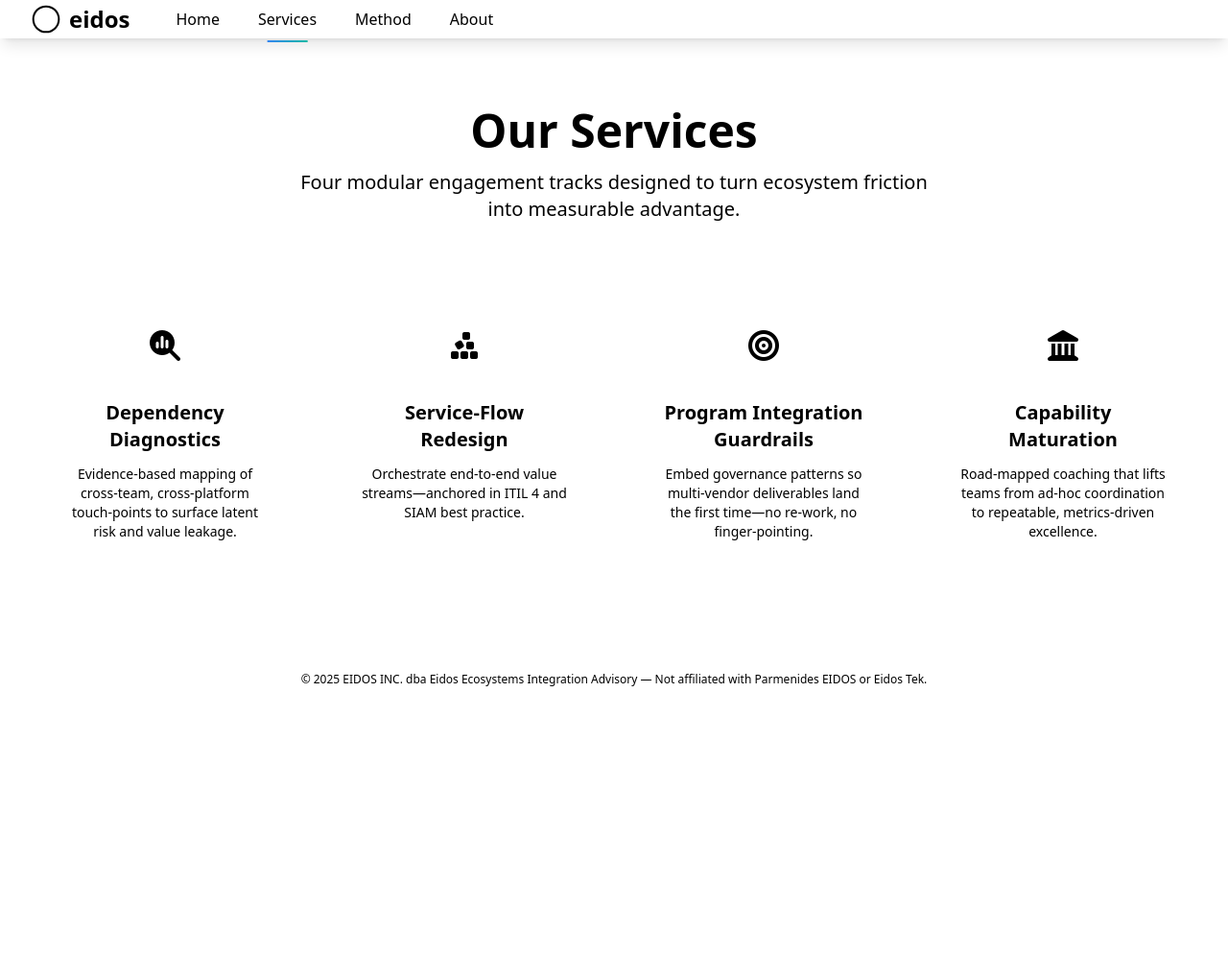
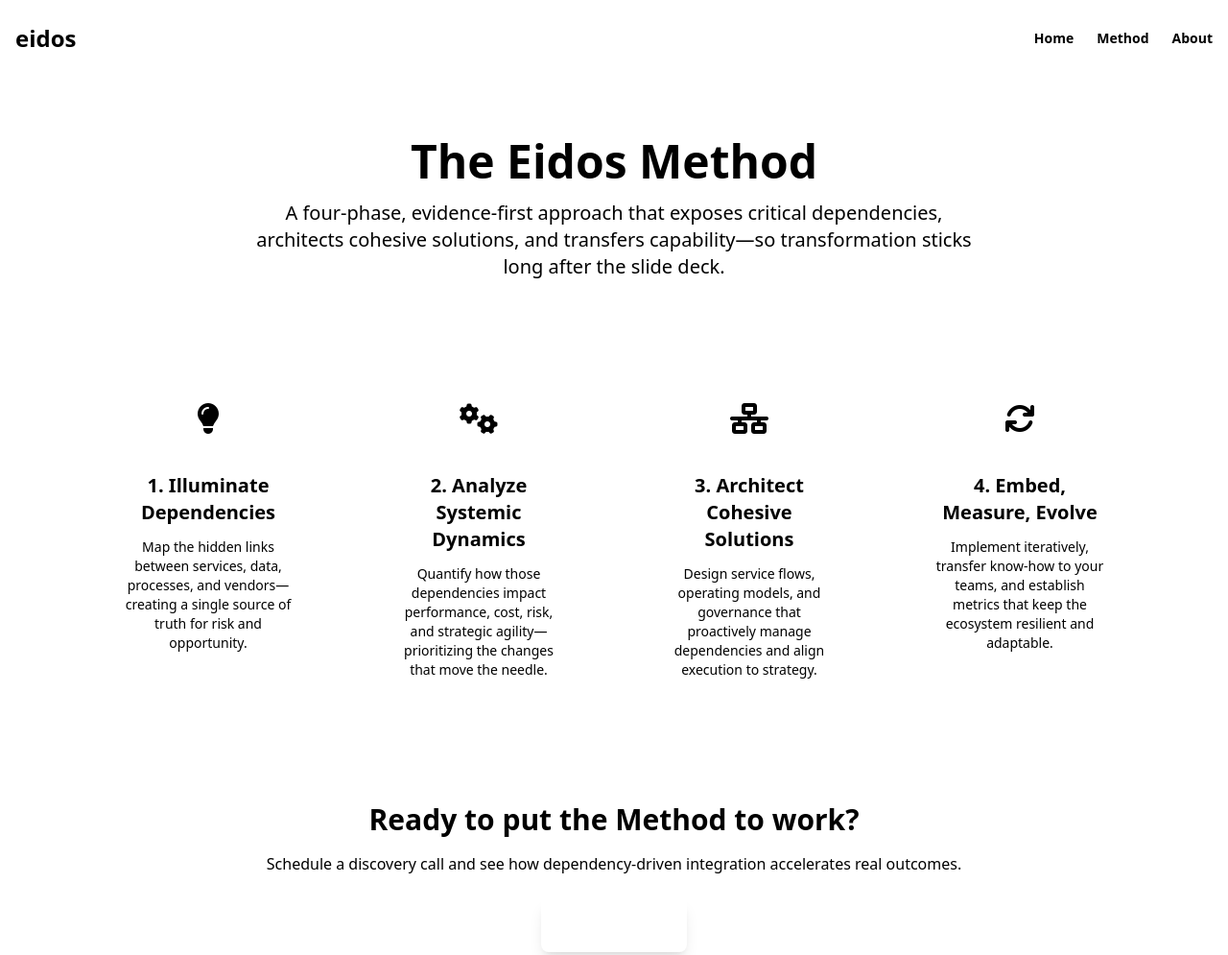
Before and after one commit to averymckie/eidos-site, a plain HTML site: page method.html in a window 1280 px wide. Shown: the top 995 px of the page at 96% size. Before the commit the page ends 800 px from the top, so only its background shows below. Drawn offline with nearby package versions, Linux system fonts and the light colour scheme.

Commit message:
Update method.html

```diff
--- a/method.html
+++ b/method.html
@@ -3,73 +3,66 @@
 <head>
   <meta charset="UTF-8" />
   <meta name="viewport" content="width=device-width, initial-scale=1.0" />
-  <title>Services │ Eidos Ecosystems Integration Advisory</title>
-  <meta name="description" content="Detailed overview of Eidos services—dependency diagnostics, service-flow redesign, program guardrails, and capability maturation." />
-  <!-- Tailwind CDN + Font Awesome (same as index) -->
+  <title>Method │ Eidos Ecosystems Integration Advisory</title>
+  <meta name="description" content="Discover the four-phase Eidos Method—an evidence-first approach to mastering enterprise dependencies and delivering sustainable transformation." />
   <link rel="stylesheet" href="https://cdnjs.cloudflare.com/ajax/libs/font-awesome/6.4.2/css/all.min.css" crossorigin="anonymous" />
   <script src="https://cdn.tailwindcss.com"></script>
-  <script>/* re-use the same tailwind.config from index */</script>
-  <style>/* minimal extra styling */
-    .nav-link{position:relative}@media(min-width:768px){.nav-link::after{content:"";position:absolute;width:0;height:2px;bottom:-4px;left:50%;transform:translateX(-50%);background:linear-gradient(90deg,#3385f0,#14b8a6);transition:width .3s}}.nav-link:hover::after,.nav-link-active::after{width:70%}
-  </style>
+  <style>.nav-link{position:relative}@media(min-width:768px){.nav-link::after{content:"";position:absolute;width:0;height:2px;bottom:-4px;left:50%;transform:translateX(-50%);background:linear-gradient(90deg,#3385f0,#14b8a6);transition:width .3s}}.nav-link:hover::after,.nav-link-active::after{width:70%}</style>
 </head>
 <body class="bg-secondary-50 text-secondary-700 antialiased">
-  <!-- HEADER (copied from index) -->
-  <header class="fixed top-0 inset-x-0 z-50 bg-white/80 backdrop-blur-lg shadow-lg">
-    <div class="max-w-7xl mx-auto px-4 sm:px-6 lg:px-8 flex justify-between h-18">
-      <div class="flex items-center">
-        <a href="/" class="flex items-center gap-2" aria-label="Eidos home">
-          <svg class="h-8 w-8 text-primary-600" viewBox="0 0 24 24" fill="none" xmlns="http://www.w3.org/2000/svg"><circle cx="12" cy="12" r="10" stroke="currentColor" stroke-width="1.5"/></svg>
-          <span class="text-2xl font-bold text-gradient">eidos</span>
-        </a>
-        <nav class="hidden md:ml-12 md:flex md:space-x-10">
-          <a href="/" class="nav-link py-2">Home</a>
-          <a href="/services.html" class="nav-link nav-link-active py-2">Services</a>
-          <a href="/method.html" class="nav-link py-2">Method</a>
-          <a href="/about.html" class="nav-link py-2">About</a>
-        </nav>
-      </div>
-    </div>
+  <!-- Shared header -->
+  <header class="mx-auto max-w-7xl px-4 py-6 flex items-center justify-between">
+    <a href="/" class="text-2xl font-bold text-gradient">eidos</a>
+    <nav class="flex gap-6 text-sm font-semibold">
+      <a href="/"            class="hover:text-primary-600">Home</a>
+      <a href="/method.html" class="hover:text-primary-600 nav-link-active">Method</a>
+      <a href="/about.html"  class="hover:text-primary-600">About</a>
+    </nav>
   </header>
 
-  <!-- MAIN -->
-  <main class="pt-28 pb-20">
-    <section class="max-w-7xl mx-auto px-4 sm:px-6 lg:px-8 text-center mb-16">
-      <h1 class="text-5xl font-bold text-secondary-900 mb-4">Our Services</h1>
-      <p class="text-xl text-secondary-600 max-w-2xl mx-auto">Four modular engagement tracks designed to turn ecosystem friction into measurable advantage.</p>
+  <main class="pt-16 pb-20">
+    <!-- HERO -->
+    <section class="max-w-5xl mx-auto px-4 sm:px-6 lg:px-8 text-center mb-20">
+      <h1 class="text-5xl font-bold text-secondary-900 mb-4">The <span class="text-gradient">Eidos Method</span></h1>
+      <p class="text-xl text-secondary-600 max-w-3xl mx-auto">A four-phase, evidence-first approach that exposes critical dependencies, architects cohesive solutions, and transfers capability—so transformation sticks long after the slide deck.</p>
     </section>
 
-    <section class="max-w-7xl mx-auto px-4 sm:px-6 lg:px-8 grid grid-cols-1 md:grid-cols-2 lg:grid-cols-4 gap-8">
-      <!-- Card 1 -->
-      <div class="bg-white rounded-xl p-8 shadow-soft flex flex-col items-center text-center">
-        <div class="inline-flex items-center justify-center h-16 w-16 rounded-full bg-primary-100 text-primary-600 mb-6"><i class="fa-solid fa-magnifying-glass-chart fa-2x"></i></div>
-        <h3 class="text-xl font-semibold text-secondary-900 mb-3">Dependency Diagnostics</h3>
-        <p class="text-secondary-600 text-sm">Evidence-based mapping of cross-team, cross-platform touch-points to surface latent risk and value leakage.</p>
+    <!-- 4-phase grid -->
+    <section class="max-w-6xl mx-auto px-4 sm:px-6 lg:px-8 grid grid-cols-1 md:grid-cols-2 lg:grid-cols-4 gap-10">
+      <div class="bg-white rounded-xl p-8 shadow-soft card-hover-effect flex flex-col items-center text-center">
+        <div class="inline-flex items-center justify-center h-16 w-16 rounded-full bg-primary-100 text-primary-600 mb-6"><i class="fa-solid fa-lightbulb fa-2x"></i></div>
+        <h3 class="text-xl font-semibold text-secondary-900 mb-3">1. Illuminate Dependencies</h3>
+        <p class="text-secondary-600 text-sm">Map the hidden links between services, data, processes, and vendors—creating a single source of truth for risk and opportunity.</p>
       </div>
-      <!-- Card 2 -->
-      <div class="bg-white rounded-xl p-8 shadow-soft flex flex-col items-center text-center">
-        <div class="inline-flex items-center justify-center h-16 w-16 rounded-full bg-primary-100 text-primary-600 mb-6"><i class="fa-solid fa-cubes-stacked fa-2x"></i></div>
-        <h3 class="text-xl font-semibold text-secondary-900 mb-3">Service-Flow Redesign</h3>
-        <p class="text-secondary-600 text-sm">Orchestrate end-to-end value streams—anchored in ITIL 4 and SIAM best practice.</p>
+      <div class="bg-white rounded-xl p-8 shadow-soft card-hover-effect flex flex-col items-center text-center">
+        <div class="inline-flex items-center justify-center h-16 w-16 rounded-full bg-primary-100 text-primary-600 mb-6"><i class="fa-solid fa-cogs fa-2x"></i></div>
+        <h3 class="text-xl font-semibold text-secondary-900 mb-3">2. Analyze Systemic Dynamics</h3>
+        <p class="text-secondary-600 text-sm">Quantify how those dependencies impact performance, cost, risk, and strategic agility—prioritizing the changes that move the needle.</p>
       </div>
-      <!-- Card 3 -->
-      <div class="bg-white rounded-xl p-8 shadow-soft flex flex-col items-center text-center">
-        <div class="inline-flex items-center justify-center h-16 w-16 rounded-full bg-primary-100 text-primary-600 mb-6"><i class="fa-solid fa-bullseye fa-2x"></i></div>
-        <h3 class="text-xl font-semibold text-secondary-900 mb-3">Program Integration Guardrails</h3>
-        <p class="text-secondary-600 text-sm">Embed governance patterns so multi-vendor deliverables land the first time—no re-work, no finger-pointing.</p>
+      <div class="bg-white rounded-xl p-8 shadow-soft card-hover-effect flex flex-col items-center text-center">
+        <div class="inline-flex items-center justify-center h-16 w-16 rounded-full bg-primary-100 text-primary-600 mb-6"><i class="fa-solid fa-network-wired fa-2x"></i></div>
+        <h3 class="text-xl font-semibold text-secondary-900 mb-3">3. Architect Cohesive Solutions</h3>
+        <p class="text-secondary-600 text-sm">Design service flows, operating models, and governance that proactively manage dependencies and align execution to strategy.</p>
       </div>
-      <!-- Card 4 -->
-      <div class="bg-white rounded-xl p-8 shadow-soft flex flex-col items-center text-center">
-        <div class="inline-flex items-center justify-center h-16 w-16 rounded-full bg-primary-100 text-primary-600 mb-6"><i class="fa-solid fa-landmark fa-2x"></i></div>
-        <h3 class="text-xl font-semibold text-secondary-900 mb-3">Capability Maturation</h3>
-        <p class="text-secondary-600 text-sm">Road-mapped coaching that lifts teams from ad-hoc coordination to repeatable, metrics-driven excellence.</p>
+      <div class="bg-white rounded-xl p-8 shadow-soft card-hover-effect flex flex-col items-center text-center">
+        <div class="inline-flex items-center justify-center h-16 w-16 rounded-full bg-primary-100 text-primary-600 mb-6"><i class="fa-solid fa-arrows-rotate fa-2x"></i></div>
+        <h3 class="text-xl font-semibold text-secondary-900 mb-3">4. Embed, Measure, Evolve</h3>
+        <p class="text-secondary-600 text-sm">Implement iteratively, transfer know-how to your teams, and establish metrics that keep the ecosystem resilient and adaptable.</p>
       </div>
+    </section>
+
+    <!-- Closing CTA -->
+    <section class="max-w-4xl mx-auto px-4 sm:px-6 lg:px-8 text-center mt-24">
+      <h2 class="text-3xl font-bold text-secondary-900 mb-4">Ready to put the Method to work?</h2>
+      <p class="text-secondary-600 mb-6">Schedule a discovery call and see how dependency-driven integration accelerates real outcomes.</p>
+      <a href="mailto:info@eidosadvisory.com" class="btn-gradient text-white px-8 py-4 rounded-lg inline-flex items-center justify-center font-semibold shadow-lg">Book a Call</a>
     </section>
   </main>
 
-  <footer class="bg-secondary-900 text-secondary-300 text-center py-6 text-xs">
-    &copy; <span id="yr"></span> EIDOS INC. dba Eidos Ecosystems Integration Advisory — Not affiliated with Parmenides EIDOS or Eidos Tek.
+  <!-- Shared footer with disclaimer -->
+  <footer class="bg-secondary-900 text-center text-secondary-300 py-8 text-xs space-y-2">
+    <div>© <script>document.write(new Date().getFullYear())</script> EIDOS INC. dba Eidos Ecosystems Integration Advisory. All rights reserved.</div>
+    <div class="text-secondary-400 max-w-xl mx-auto px-4">Not affiliated with Parmenides EIDOS GmbH or Eidos Tek LLC.</div>
   </footer>
-  <script>document.getElementById('yr').textContent=new Date().getFullYear();</script>
 </body>
 </html>
```
